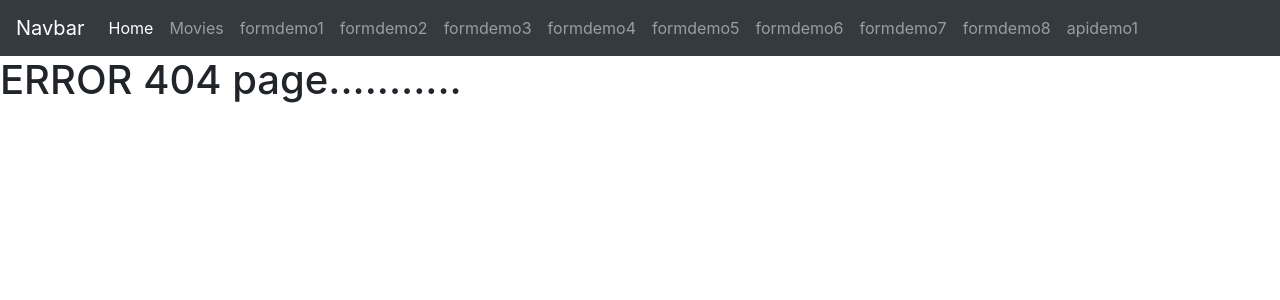
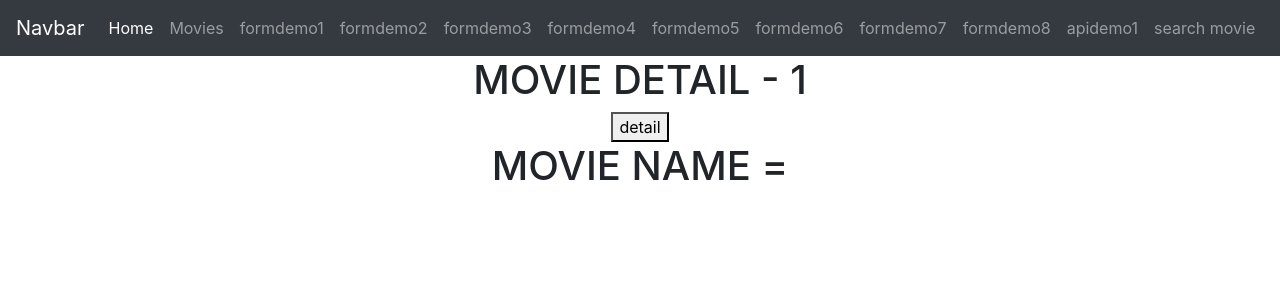
Before and after one commit to samirvithlani/internship_mern_2025_2_react, a React (Vite) app: page /moviedetail/1 in a window 1280 px wide. Before the commit this address had no page. Shown: the top 300 px of the page. Built offline with nearby package versions, Linux system fonts and the light colour scheme.

Commit message:
api calling

```diff
--- a/src/App.jsx
+++ b/src/App.jsx
@@ -28,6 +28,8 @@ import { FormDemo6 } from './components/forms/FormDemo6'
 import { FormDemo7 } from './components/forms/FormDemo7'
 import { FormDemo8 } from './components/forms/FormDemo8'
 import { ApiDemo1 } from './components/apis/ApiDemo1'
+import { SearchMovie } from './components/apis/omdb/SearchMovie'
+import { MovieDetail } from './components/apis/omdb/MovieDetail'
 
 
 function App() {
@@ -51,6 +53,8 @@ function App() {
         <Route path='/formdemo7' element ={<FormDemo7/>}></Route>
         <Route path='/formdemo8' element ={<FormDemo8/>}></Route>
         <Route path="/apidemo1" element ={<ApiDemo1/>}></Route>
+        <Route path='/searchmovie' element = {<SearchMovie/>}></Route>
+        <Route path ="/moviedetail/:id" element ={<MovieDetail/>}></Route>
         {/* <Route path="/*" element ={<h1>ERROR 404</h1>}></Route> */}
         <Route path="/*" element = {<Error404/>}></Route>
       </Routes>
--- a/src/components/Navbar.jsx
+++ b/src/components/Navbar.jsx
@@ -77,6 +77,11 @@ export const Navbar = () => {
               apidemo1
               </Link>
             </li>
+            <li class="nav-item">
+              <Link class="nav-link" to="/searchmovie">
+              search movie
+              </Link>
+            </li>
 
           </ul>
         </div>
--- /dev/null
+++ b/src/components/apis/omdb/MovieDetail.jsx
@@ -0,0 +1,27 @@
+import axios from 'axios'
+import React, { useState } from 'react'
+import { useParams } from 'react-router-dom'
+
+export const MovieDetail = () => {
+
+    const id = useParams().id
+    const [detail, setdetail] = useState({})
+
+    const getmovieDetail = async()=>{
+
+        // const res = await axios.get("http://www.omdbapi.com/?apikey=9d57be0b&i="+id)
+        const res = await axios.get(`http://www.omdbapi.com/?apikey=9d57be0b&i=${id}`)
+        console.log(res.data)
+        setdetail(res.data)
+
+    }
+
+
+  return (
+    <div style={{textAlign:"center"}}>
+        <h1>MOVIE DETAIL - {id}</h1>
+        <button onClick={()=>{getmovieDetail()}}>detail</button>
+        <h1>MOVIE NAME = {detail?.Title}</h1>
+    </div>
+  )
+}
--- /dev/null
+++ b/src/components/apis/omdb/SearchMovie.jsx
@@ -0,0 +1,53 @@
+import axios from "axios";
+import React, { useState } from "react";
+import { Link } from "react-router-dom";
+
+export const SearchMovie = () => {
+  const [moviesData, setmoviesData] = useState([]);
+  const [movieName, setmovieName] = useState("")
+
+  const searchMovie = async () => {
+    const res = await axios.get(
+      //"http://www.omdbapi.com/?apikey=9d57be0b&s=avatar"
+      "http://www.omdbapi.com/?apikey=9d57be0b&s="+movieName
+    );
+    console.log(res); //
+    console.log(res.data);
+    setmoviesData(res.data.Search);
+  };
+  return (
+    <div style={{ textAlign: "center" }}>
+      <h1>Search movie</h1>
+      <input type="text" onChange={(event)=>{setmovieName(event.target.value)}}></input>
+      <button
+        onClick={() => {
+          searchMovie();
+        }}
+        className="btn btn-info"
+      >
+        SEACRH
+      </button>
+
+      <div class="container mt-4">
+        <div class="row">
+          {moviesData?.map((movie) => {
+            return (
+              <div class="col-md-2">
+                <div class="card">
+                    <Link to={`/moviedetail/${movie.imdbID}`}>
+                    <img src={movie.Poster} class="card-img-top" alt="Image" />
+                  </Link>
+
+                  <div class="card-body">
+                    <h5 class="card-title">{movie.Title}</h5>
+                    <p class="card-text">{movie.imdbID}</p>
+                  </div>
+                </div>
+              </div>
+            );
+          })}
+        </div>
+      </div>
+    </div>
+  );
+};
```
Also changed, not shown: th.txt.
